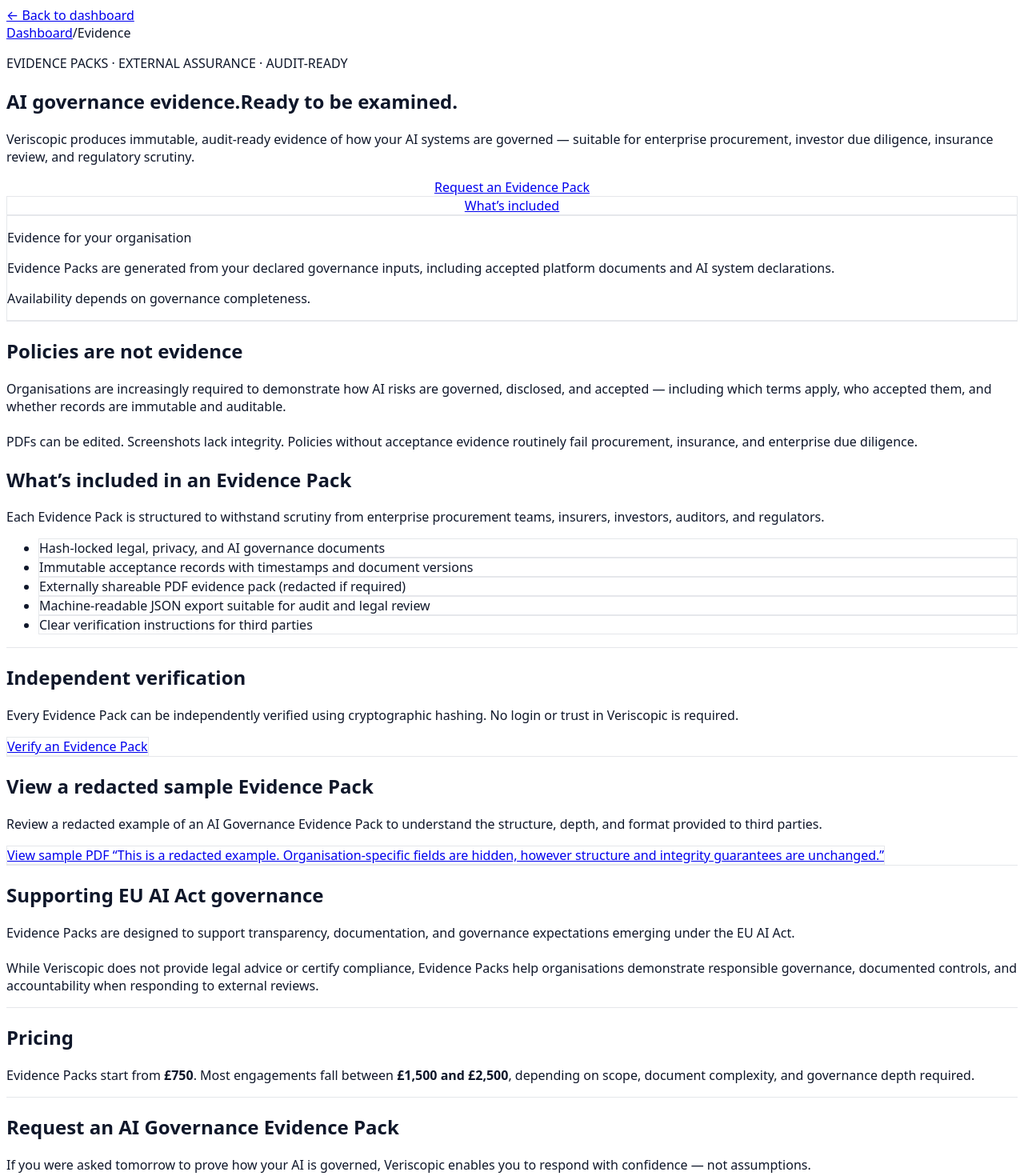
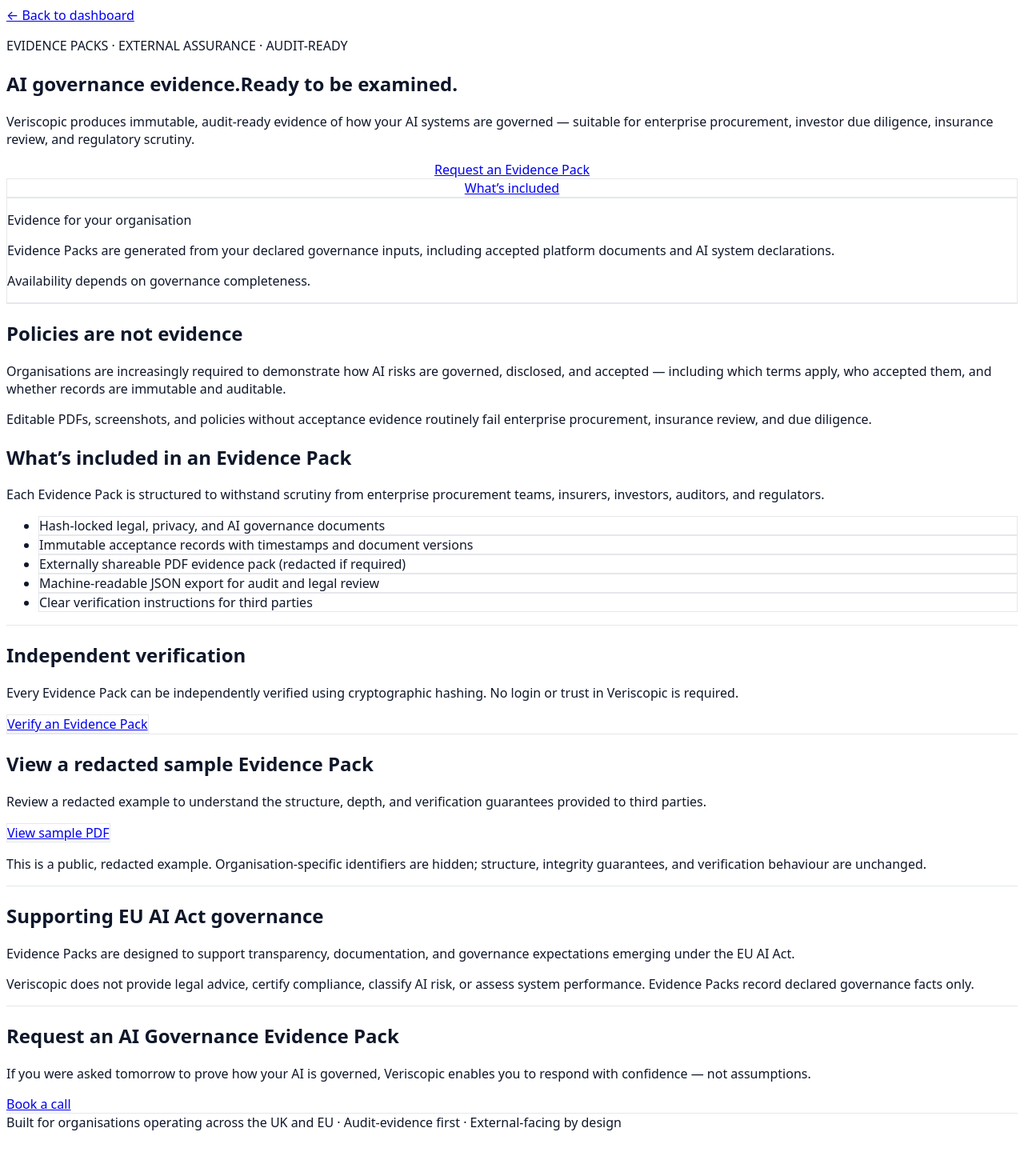
Before and after one commit to hello578/veriscopic, a Next.js app: page /evidence in a window 1280 px wide. Shown: the top 1470 px of the page at 80% size. After the commit the page ends 1422 px from the top, so only its background shows below. Built offline with nearby package versions, Linux system fonts and the light colour scheme.

Commit message:
evidence pack and sample pack updates

```diff
--- a/app/api/evidence-pack/pdf-sample/route.ts
+++ b/app/api/evidence-pack/pdf-sample/route.ts
@@ -35,7 +35,4 @@
     'Cache-Control': 'no-store',
   },
 })
-
-
-
 }
--- a/app/api/legal/accept/route.ts
+++ b/app/api/legal/accept/route.ts
@@ -1,3 +1,6 @@
+
+//app/api/legal/accept/route.ts
+
 import { NextResponse } from 'next/server'
 import { supabaseServerWrite } from '@/lib/supabase/server-write'
 
--- a/app/evidence/page.tsx
+++ b/app/evidence/page.tsx
@@ -1,28 +1,17 @@
 
 // app/evidence/page.tsx
 
-import type { Metadata } from "next"
-import Script from "next/script"
-import Link from "next/link"
+// app/evidence/page.tsx
+
+import type { Metadata } from 'next'
+import Script from 'next/script'
+import Link from 'next/link'
 import { sampleEvidencePdfExists } from '@/lib/legal/sample-pdf-exists'
 
-const hasSample = sampleEvidencePdfExists()
-
-{hasSample && (
-  <a
-    href="/sample/veriscopic-evidence-pack-sample.pdf"
-    className="text-sm text-slate-600 underline"
-    target="_blank"
-  >
-    View public sample evidence pack
-  </a>
-)}
-
-
 export const metadata: Metadata = {
-  title: "AI Governance Evidence Packs for Enterprise Procurement",
+  title: 'AI Governance Evidence Packs for Enterprise Procurement',
   description:
-    "Request immutable, audit-ready AI governance evidence packs suitable for enterprise procurement, insurers, investors, and regulatory scrutiny across the UK and EU.",
+    'Immutable, audit-ready AI governance evidence packs suitable for enterprise procurement, insurers, investors, and regulatory scrutiny across the UK and EU.',
   robots: {
     index: true,
     follow: true,
@@ -30,52 +19,35 @@
 }
 
 export default function EvidenceLandingPage() {
+  const hasSample = sampleEvidencePdfExists()
+
   return (
     <main className="min-h-screen bg-white text-slate-900">
-
       {/* FAQ SCHEMA */}
       <Script
         id="faq-schema"
         type="application/ld+json"
         dangerouslySetInnerHTML={{
           __html: JSON.stringify({
-            "@context": "https://schema.org",
-            "@type": "FAQPage",
+            '@context': 'https://schema.org',
+            '@type': 'FAQPage',
             mainEntity: [
               {
-                "@type": "Question",
-                name: "What is an AI Governance Evidence Pack?",
+                '@type': 'Question',
+                name: 'What is an AI Governance Evidence Pack?',
                 acceptedAnswer: {
-                  "@type": "Answer",
+                  '@type': 'Answer',
                   text:
-                    "An AI Governance Evidence Pack is an audit-ready, externally shareable record demonstrating how AI systems are governed, including locked documents, immutable acceptance records, and structured evidence suitable for enterprise procurement, insurers, investors, and regulators.",
+                    'An AI Governance Evidence Pack is an externally shareable, audit-ready record demonstrating how AI systems are governed, including locked documents, immutable acceptance records, and structured evidence suitable for procurement, insurance, investor, and regulatory review.',
                 },
               },
               {
-                "@type": "Question",
-                name: "Is this suitable for EU AI Act or enterprise procurement reviews?",
+                '@type': 'Question',
+                name: 'Is this a compliance or certification product?',
                 acceptedAnswer: {
-                  "@type": "Answer",
+                  '@type': 'Answer',
                   text:
-                    "Yes. Evidence Packs are designed to support governance, transparency, and documentation expectations under emerging AI regulation such as the EU AI Act, as well as enterprise procurement and insurance due diligence.",
-                },
-              },
-              {
-                "@type": "Question",
-                name: "How quickly can an Evidence Pack be delivered?",
-                acceptedAnswer: {
-                  "@type": "Answer",
-                  text:
-                    "Most Evidence Packs are delivered within 72 hours once governance scope and documentation are confirmed.",
-                },
-              },
-              {
-                "@type": "Question",
-                name: "Who typically requests Evidence Packs?",
-                acceptedAnswer: {
-                  "@type": "Answer",
-                  text:
-                    "Evidence Packs are commonly requested by enterprise customers, procurement teams, insurers, investors, auditors, and regulators assessing AI governance maturity.",
+                    'No. Veriscopic records declared governance facts only. It does not provide legal advice, certify compliance, or classify AI systems under regulation.',
                 },
               },
             ],
@@ -83,18 +55,14 @@
         }}
       />
 
-      {/* TOP NAV / CONTEXT */}
+      {/* TOP NAV */}
       <div className="mx-auto max-w-5xl px-6 pt-6">
-        <Link href="/dashboard" className="text-sm text-slate-500 hover:text-slate-700">
+        <Link
+          href="/dashboard"
+          className="text-sm text-slate-500 hover:text-slate-700"
+        >
           ← Back to dashboard
         </Link>
-      </div>
-      <div className="mb-6 text-xs text-slate-500">
-  <Link href="/dashboard" className="hover:text-slate-700">
-    Dashboard
-  </Link>
-  <span className="mx-2">/</span>
-  <span className="text-slate-700 font-medium">Evidence</span>
       </div>
 
       {/* HERO */}
@@ -111,8 +79,8 @@
 
         <p className="mb-10 max-w-2xl text-lg text-slate-600">
           Veriscopic produces immutable, audit-ready evidence of how your AI
-          systems are governed — suitable for enterprise procurement,
-          investor due diligence, insurance review, and regulatory scrutiny.
+          systems are governed — suitable for enterprise procurement, investor
+          due diligence, insurance review, and regulatory scrutiny.
         </p>
 
         <div className="flex flex-col gap-4 sm:flex-row">
@@ -148,7 +116,7 @@
         </div>
       </section>
 
-      {/* PROBLEM */}
+      {/* POLICIES ≠ EVIDENCE */}
       <section className="border-t border-slate-200 bg-slate-50">
         <div className="mx-auto max-w-5xl px-6 py-20">
           <h2 className="mb-6 text-2xl font-semibold">
@@ -159,16 +127,21 @@
             Organisations are increasingly required to demonstrate how AI risks
             are governed, disclosed, and accepted — including which terms apply,
             who accepted them, and whether records are immutable and auditable.
-            <br /><br />
-            PDFs can be edited. Screenshots lack integrity. Policies without
-            acceptance evidence routinely fail procurement, insurance, and
-            enterprise due diligence.
+          </p>
+
+          <p className="mt-4 max-w-3xl text-slate-600">
+            Editable PDFs, screenshots, and policies without acceptance evidence
+            routinely fail enterprise procurement, insurance review, and due
+            diligence.
           </p>
         </div>
       </section>
 
       {/* INCLUDED */}
-      <section id="included" className="mx-auto max-w-5xl px-6 py-24">
+      <section
+        id="included"
+        className="mx-auto max-w-5xl px-6 py-24"
+      >
         <h2 className="mb-6 text-2xl font-semibold">
           What’s included in an Evidence Pack
         </h2>
@@ -180,11 +153,11 @@
 
         <ul className="grid gap-6 sm:grid-cols-2">
           {[
-            "Hash-locked legal, privacy, and AI governance documents",
-            "Immutable acceptance records with timestamps and document versions",
-            "Externally shareable PDF evidence pack (redacted if required)",
-            "Machine-readable JSON export suitable for audit and legal review",
-            "Clear verification instructions for third parties",
+            'Hash-locked legal, privacy, and AI governance documents',
+            'Immutable acceptance records with timestamps and document versions',
+            'Externally shareable PDF evidence pack (redacted if required)',
+            'Machine-readable JSON export for audit and legal review',
+            'Clear verification instructions for third parties',
           ].map((item) => (
             <li
               key={item}
@@ -196,7 +169,7 @@
         </ul>
       </section>
 
-      {/* VERIFY BRIDGE */}
+      {/* VERIFICATION */}
       <section className="border-t border-slate-200 bg-white">
         <div className="mx-auto max-w-5xl px-6 py-20">
           <h2 className="mb-4 text-2xl font-semibold">
@@ -216,6 +189,7 @@
       </section>
 
       {/* SAMPLE PDF */}
+      {hasSample && (
         <section className="border-t border-slate-200 bg-white">
           <div className="mx-auto max-w-5xl px-6 py-24">
             <h2 className="mb-6 text-2xl font-semibold">
@@ -223,23 +197,27 @@
             </h2>
 
             <p className="mb-6 max-w-3xl text-slate-600">
-            Review a redacted example of an AI Governance Evidence Pack to
-            understand the structure, depth, and format provided to third
-            parties.
+              Review a redacted example to understand the structure, depth, and
+              verification guarantees provided to third parties.
             </p>
 
             <a
-            href="/sample/veriscopic-evidence-pack-sample.pdf"
+              href="/api/evidence-pack/pdf-sample?organisationId=sample"
               target="_blank"
               rel="noopener noreferrer"
               className="inline-flex items-center justify-center rounded-md border border-slate-300 px-6 py-3 text-base font-medium text-slate-700 hover:bg-slate-50"
             >
               View sample PDF
-            “This is a redacted example. Organisation-specific fields are hidden,
-            however structure and integrity guarantees are unchanged.”
             </a>
+
+            <p className="mt-4 max-w-3xl text-xs text-slate-500">
+              This is a public, redacted example. Organisation-specific
+              identifiers are hidden; structure, integrity guarantees, and
+              verification behaviour are unchanged.
+            </p>
           </div>
         </section>
+      )}
 
       {/* EU AI ACT */}
       <section className="border-t border-slate-200 bg-slate-50">
@@ -251,32 +229,21 @@
           <p className="max-w-3xl text-slate-600">
             Evidence Packs are designed to support transparency, documentation,
             and governance expectations emerging under the EU AI Act.
-            <br /><br />
-            While Veriscopic does not provide legal advice or certify compliance,
-            Evidence Packs help organisations demonstrate responsible governance,
-            documented controls, and accountability when responding to external
-            reviews.
           </p>
-        </div>
-      </section>
 
-      {/* PRICING */}
-      <section className="border-t border-slate-200 bg-white">
-        <div className="mx-auto max-w-5xl px-6 py-24">
-          <h2 className="mb-6 text-2xl font-semibold">
-            Pricing
-          </h2>
-
-          <p className="max-w-3xl text-slate-600">
-            Evidence Packs start from <strong>£750</strong>. Most engagements fall
-            between <strong>£1,500 and £2,500</strong>, depending on scope,
-            document complexity, and governance depth required.
+          <p className="mt-4 max-w-3xl text-slate-600">
+            Veriscopic does not provide legal advice, certify compliance, classify
+            AI risk, or assess system performance. Evidence Packs record declared
+            governance facts only.
           </p>
         </div>
       </section>
 
       {/* CTA */}
-      <section id="contact" className="border-t border-slate-200 bg-slate-900">
+      <section
+        id="contact"
+        className="border-t border-slate-200 bg-slate-900"
+      >
         <div className="mx-auto max-w-5xl px-6 py-20 text-white">
           <h2 className="mb-4 text-3xl font-semibold">
             Request an AI Governance Evidence Pack
@@ -296,7 +263,7 @@
         </div>
       </section>
 
-      {/* TRUST FOOTER */}
+      {/* FOOTER */}
       <footer className="border-t border-slate-200 bg-white">
         <div className="mx-auto max-w-5xl px-6 py-10 text-sm text-slate-500">
           Built for organisations operating across the UK and EU · Audit-evidence
--- a/lib/legal/completeness.ts
+++ b/lib/legal/completeness.ts
@@ -7,7 +7,7 @@
   'AI Governance Disclosure',
 ]
 
-export type CompletenessStatus = 'complete' | 'partial' | 'incomplete'
+export type CompletenessStatus = 'strong' | 'developing' | 'incomplete'
 
 export function computeCompleteness({
   currentDocs,
@@ -23,8 +23,8 @@
     name => !presentNames.has(name)
   )
 
-  let status: CompletenessStatus = 'complete'
-  if (missingDocs.length > 0 || !hasAISystems) status = 'partial'
+  let status: CompletenessStatus = 'strong'
+  if (missingDocs.length > 0 || !hasAISystems) status = 'developing'
   if (presentNames.size === 0 && !hasAISystems) status = 'incomplete'
 
   return {
```
Also changed, not shown: app/(org)/[organisationId]/dashboard/components/compliance-completeness-card.tsx (+6 -6 lines), lib/compliance/get-completeness.ts (+32 -3 lines). Lines whose indentation alone changed are shown as unchanged.
